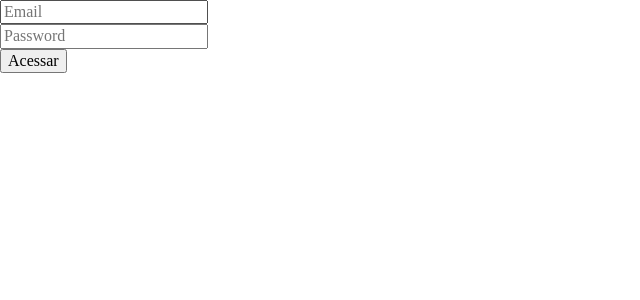
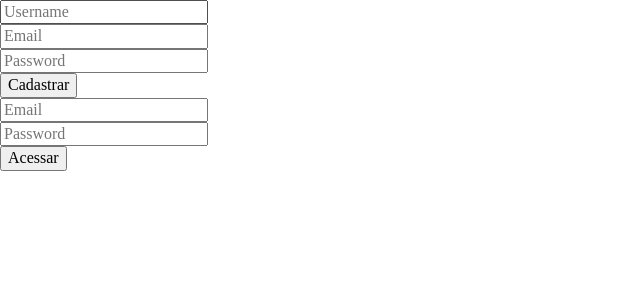
Before and after one commit to EdsonMartinelli/LoginSystem-Frontend, a React (Vite) app: page / in a window 1280 px wide. Shown: the top 300 px of the page, without its empty margins (0-640 px from the left). Built offline with nearby package versions, Linux system fonts and the light colour scheme.

Commit message:
adding sign up

```diff
--- a/src/App.tsx
+++ b/src/App.tsx
@@ -4,7 +4,8 @@ import { SignUp } from './pages/SignUp'
 function App() {
   return (
     <div>
-      <Login/>
+      <SignUp />
+      <Login />
     </div>
   )
 }
--- a/src/pages/Login.tsx
+++ b/src/pages/Login.tsx
@@ -21,7 +21,16 @@ export function Login(){
   function loginHandler(event: FormEvent<HTMLButtonElement>){
     event.preventDefault();
     if(email.isValid && password.isValid){
-      console.log("Login realizado");
+      const opitions = {
+        method: 'POST',
+        body: new URLSearchParams({
+          email: email.data,
+          password: password.data
+        })
+      }
+      fetch("http://localhost:3000/login", opitions)
+        .then(response => response.json())
+        .then(data => console.log(data));
     }
   }
 
--- a/src/pages/SignUp.tsx
+++ b/src/pages/SignUp.tsx
@@ -13,6 +13,7 @@ const initTextfield : typeTextfield = {
 export function SignUp(){
   const [email, setEmail] = useState<typeTextfield>(initTextfield)
   const [password, setPassword] = useState<typeTextfield>(initTextfield)
+  const [username, setUsername] = useState<typeTextfield>(initTextfield)
 
 
   function emailConsistency(email: string) : boolean{
@@ -23,16 +24,39 @@ export function SignUp(){
     return !(password.includes(" ") || password.length < 8)
   }
 
+  function usernameConsistency(username: string) : boolean{
+    return !(username.length < 3)
+  }
+
   function loginHandler(event: FormEvent<HTMLButtonElement>){
     event.preventDefault();
-    if(email.isValid && password.isValid){
-      console.log("Login realizado");
+    if(email.isValid && password.isValid && username.isValid){
+      if(email.isValid && password.isValid){
+        const opitions = {
+          method: 'POST',
+          body: new URLSearchParams({
+            username: username.data,
+            email: email.data,
+            password: password.data
+          })
+        }
+        fetch("http://localhost:3000/signup", opitions)
+          .then(response => response.json())
+          .then(data => console.log(data));
+      }
     }
   }
 
   return (
     <div>
       <form>
+        <TextField
+            type='text'
+            placeholder='Username'
+            valueData={username}
+            setValueData={setUsername}
+            verifyFunction = {usernameConsistency}
+            errorMessage = "Username inválido"/>
         <TextField
             type='text'
             placeholder='Email'
@@ -49,7 +73,7 @@ export function SignUp(){
             errorMessage = "Senha inválida"/>
         <button
           onClick={event => loginHandler(event)}
-        >Acessar</button>
+        >Cadastrar</button>
       </form>
     </div>
   )
```
